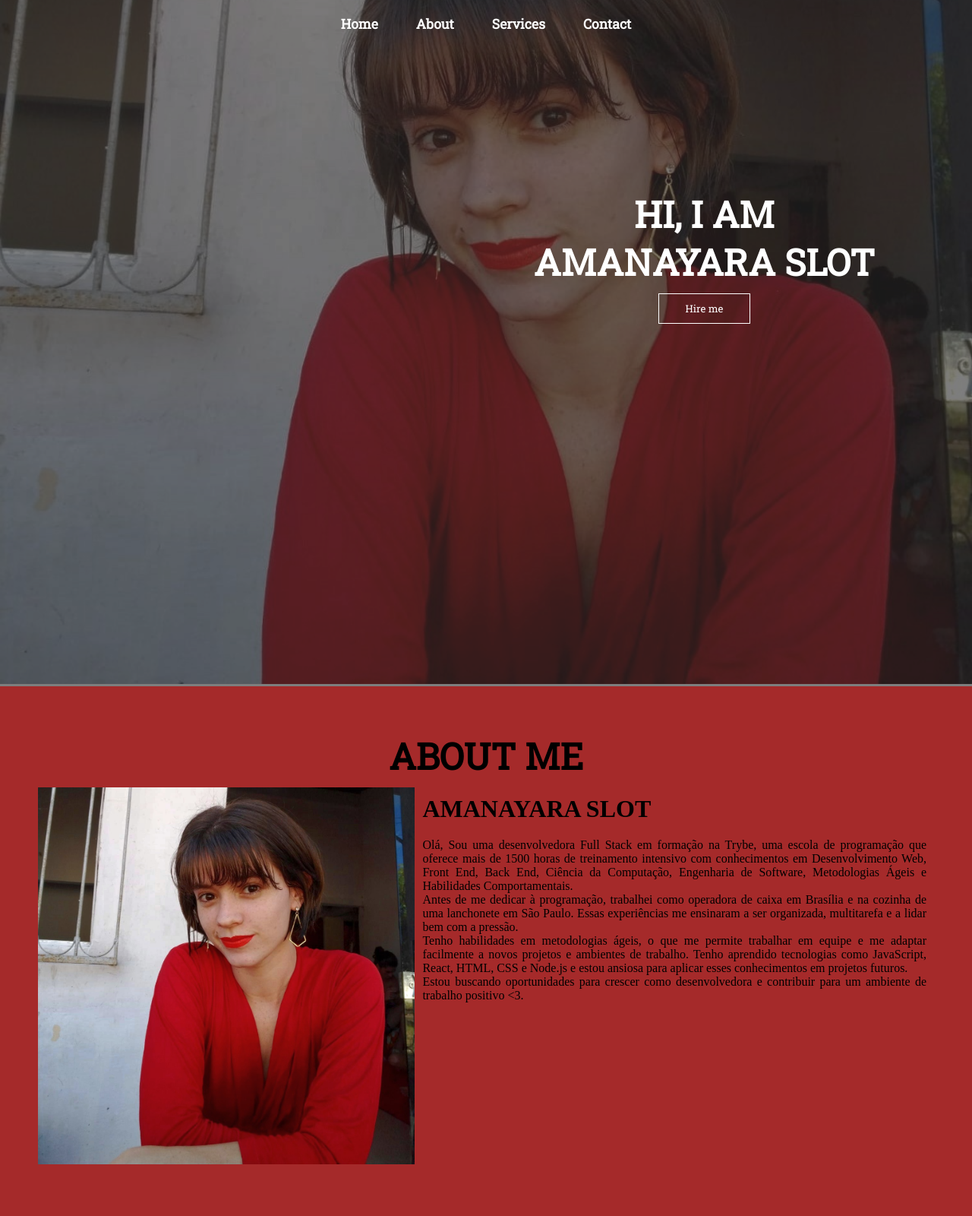
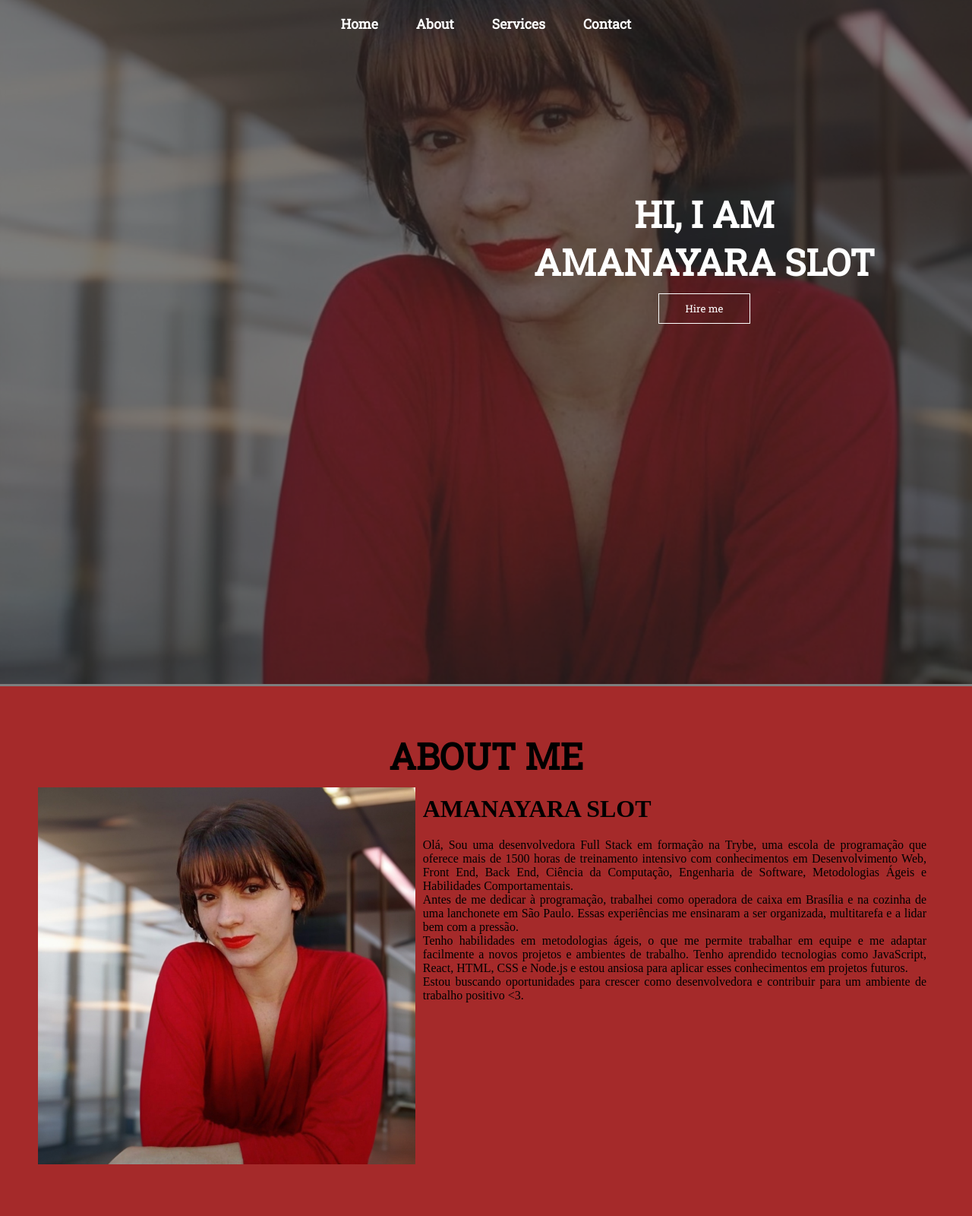
Before and after one commit to Amanayaradev/amanayaradev.github.io, a plain HTML site: page index.html in a window 1280 px wide. Shown: the top 1600 px of the page at 76% size. Drawn offline with Linux system fonts and the light colour scheme.

Commit message:
fix: atualizando foto de perfil

```diff
--- a/index.css
+++ b/index.css
@@ -52,7 +52,7 @@
     position: absolute;
     top: 0;
     right: 0;
-    background: url('./img/WhatsApp\ Image\ 2023-06-17\ at\ 15.24.47\ \(1\).jpeg') no-repeat center center/cover;
+    background: url('./img/profile.jpeg') no-repeat center center/cover;
     height: 900px;
     width: 100%;
     z-index: -1;
--- a/index.html
+++ b/index.html
@@ -34,7 +34,7 @@
     <section id="about">
         <h2 class="meh2">ABOUT ME</h2>
         <div id="pic">
-            <img src="./img/WhatsApp Image 2023-06-17 at 15.24.47 (1).jpeg" alt="foto de Amanayara">
+            <img src="img/profile.jpeg" alt="foto de Amanayara">
             <div id="intro">
                 <h2 class="introH2">AMANAYARA SLOT</h2>
                 <p>
```
Also changed, not shown: img/WhatsApp Image 2023-06-17 at 15.24.47 (1).jpeg (deleted), img/profile.jpeg (added).
